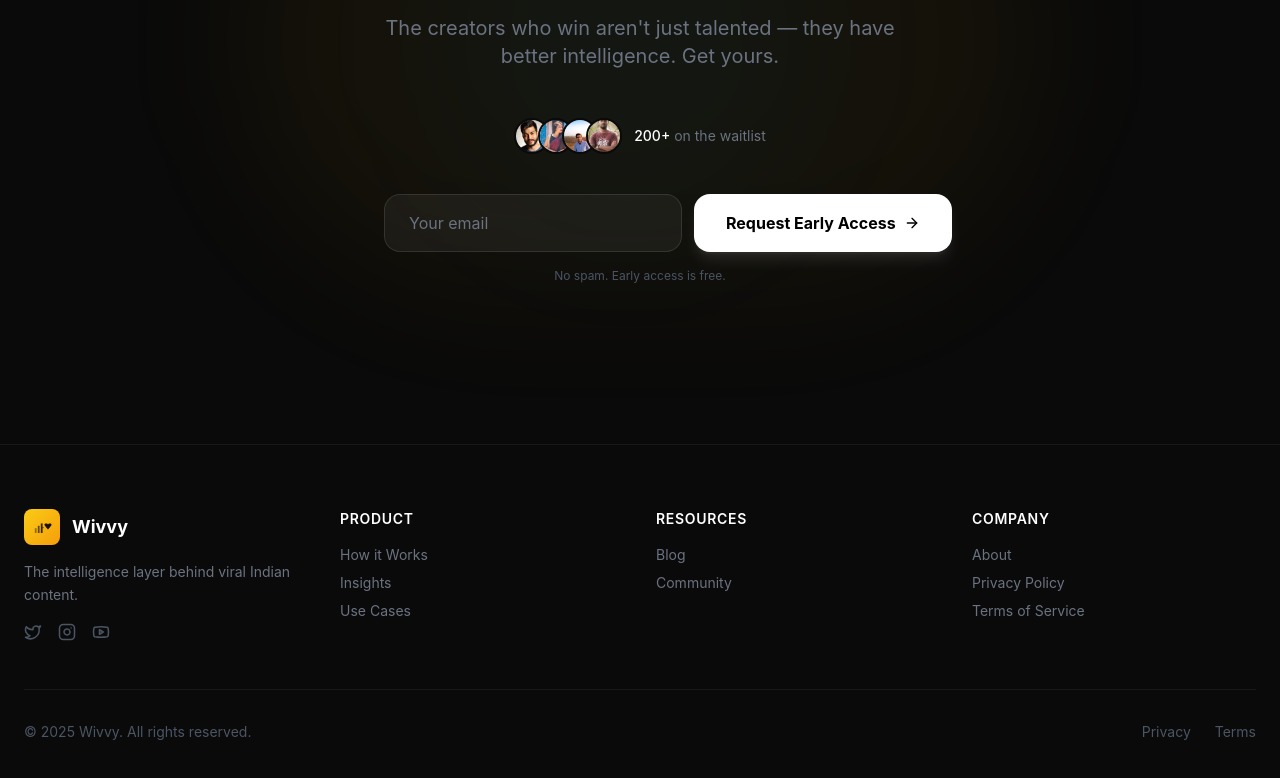
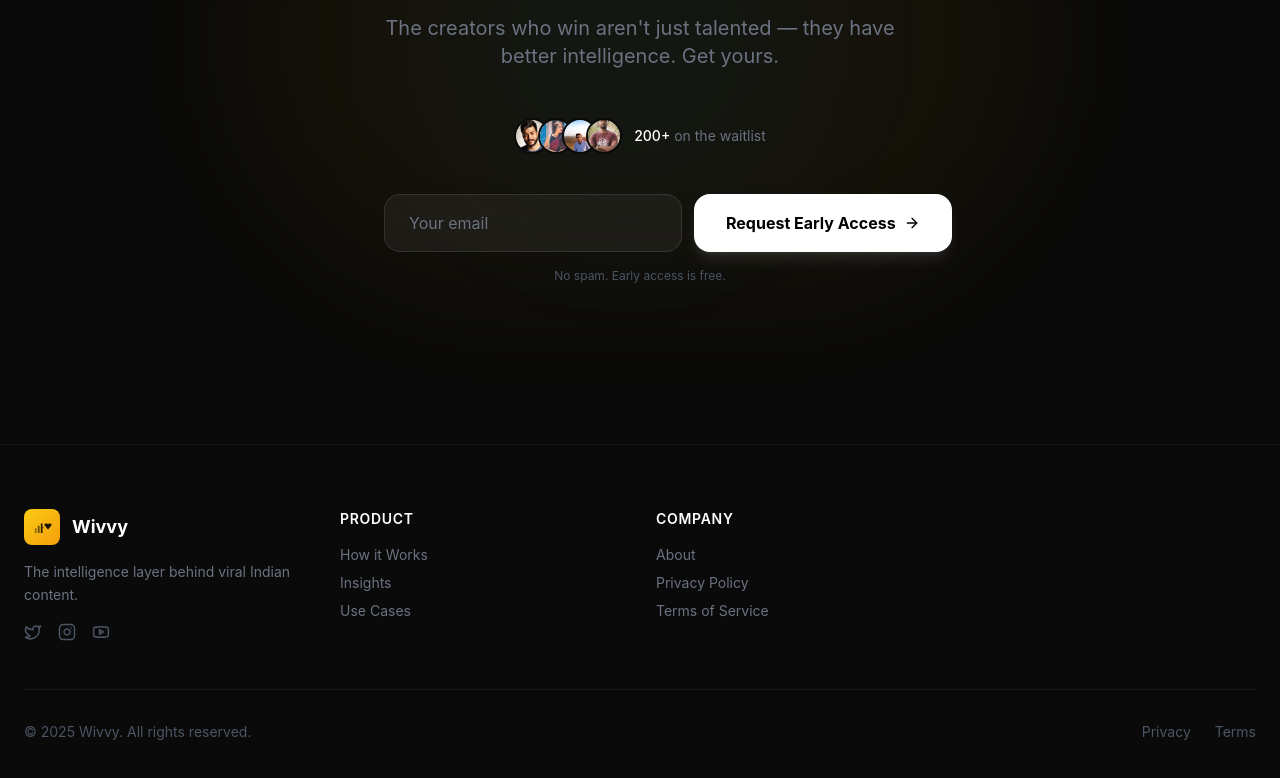
Before and after one commit to Treeback/wivvy-landing, a Next.js app: page / in a window 1280 px wide. Shown: the part 5220-5998 px from the top of the page. Built offline with nearby package versions, Linux system fonts and the light colour scheme.

Commit message:
Remove Resources section from footer

```diff
--- a/components/Footer.tsx
+++ b/components/Footer.tsx
@@ -46,18 +46,6 @@ const Footer = () => {
           </div>
 
           <div className="space-y-4">
-            <h4 className="text-white font-semibold text-sm uppercase tracking-wider">Resources</h4>
-            <div className="space-y-2">
-              <Link href="/blog" className="block text-gray-500 hover:text-gray-300 text-sm transition-colors">
-                Blog
-              </Link>
-              <Link href="/community" className="block text-gray-500 hover:text-gray-300 text-sm transition-colors">
-                Community
-              </Link>
-            </div>
-          </div>
-
-          <div className="space-y-4">
             <h4 className="text-white font-semibold text-sm uppercase tracking-wider">Company</h4>
             <div className="space-y-2">
               <Link href="/about" className="block text-gray-500 hover:text-gray-300 text-sm transition-colors">
```
